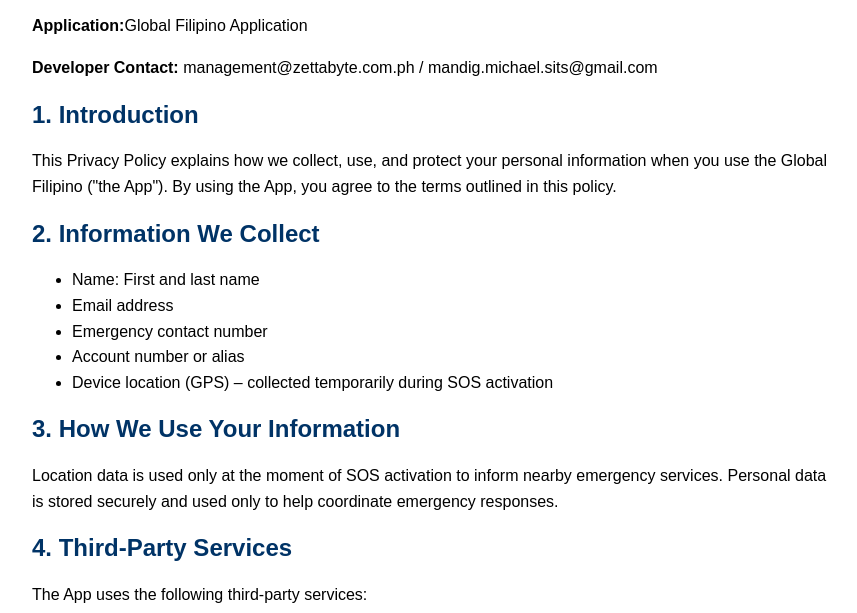
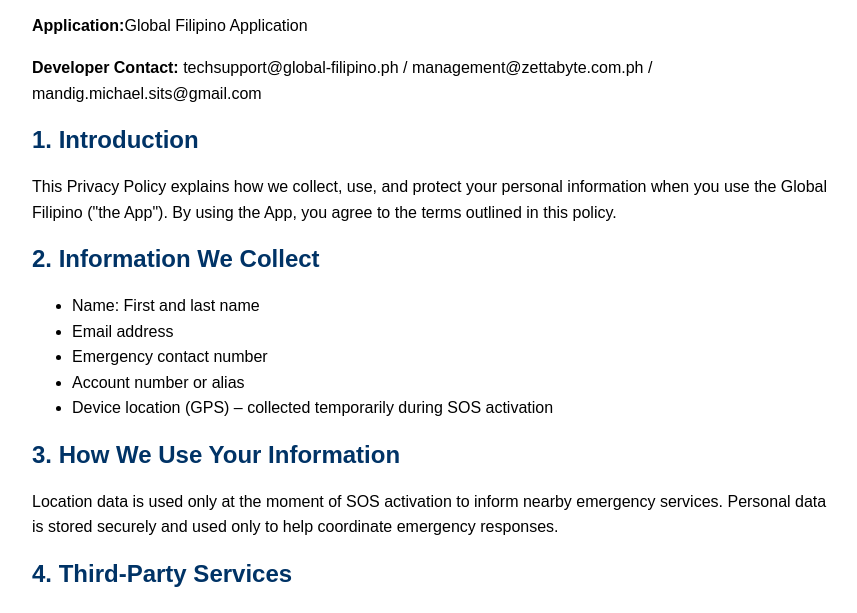
Before and after one commit to Global-Filipino/privacy-policy, a plain HTML site: page index.html in a window 1280 px wide. Shown: the part 140-753 px from the top of the page, without its empty margins (208-1065 px from the left). Drawn offline with Linux system fonts and the light colour scheme.

Commit message:
Update index.html

```diff
--- a/index.html
+++ b/index.html
@@ -14,7 +14,7 @@
     <h1>Privacy Policy</h1>
     <p><strong>Effective Date:</strong> April 2025</p>
     <p><strong>Application:</strong>Global Filipino Application </p>
-    <p><strong>Developer Contact:</strong> management@zettabyte.com.ph / mandig.michael.sits@gmail.com</p>
+    <p><strong>Developer Contact:</strong> techsupport@global-filipino.ph / management@zettabyte.com.ph / mandig.michael.sits@gmail.com</p>
 
     <h2>1. Introduction</h2>
     <p>This Privacy Policy explains how we collect, use, and protect your personal information when you use the Global Filipino ("the App"). By using the App, you agree to the terms outlined in this policy.</p>
```
